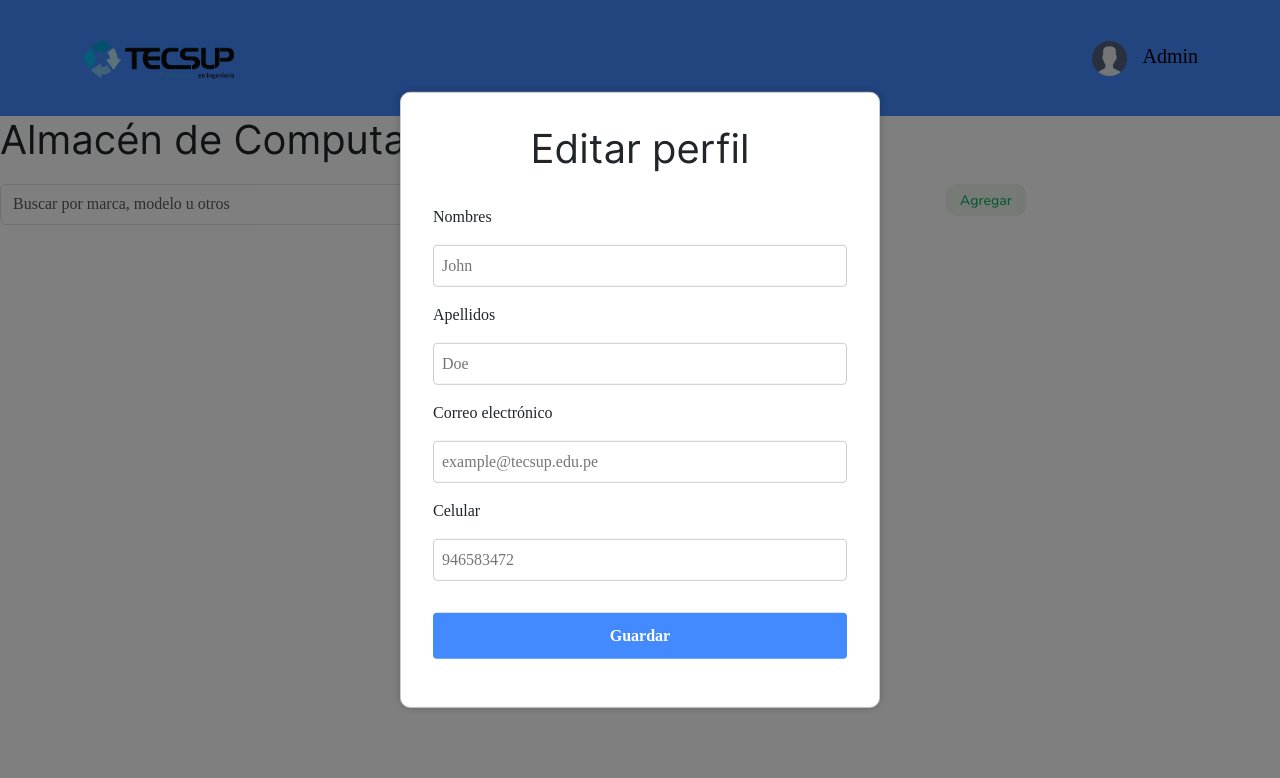
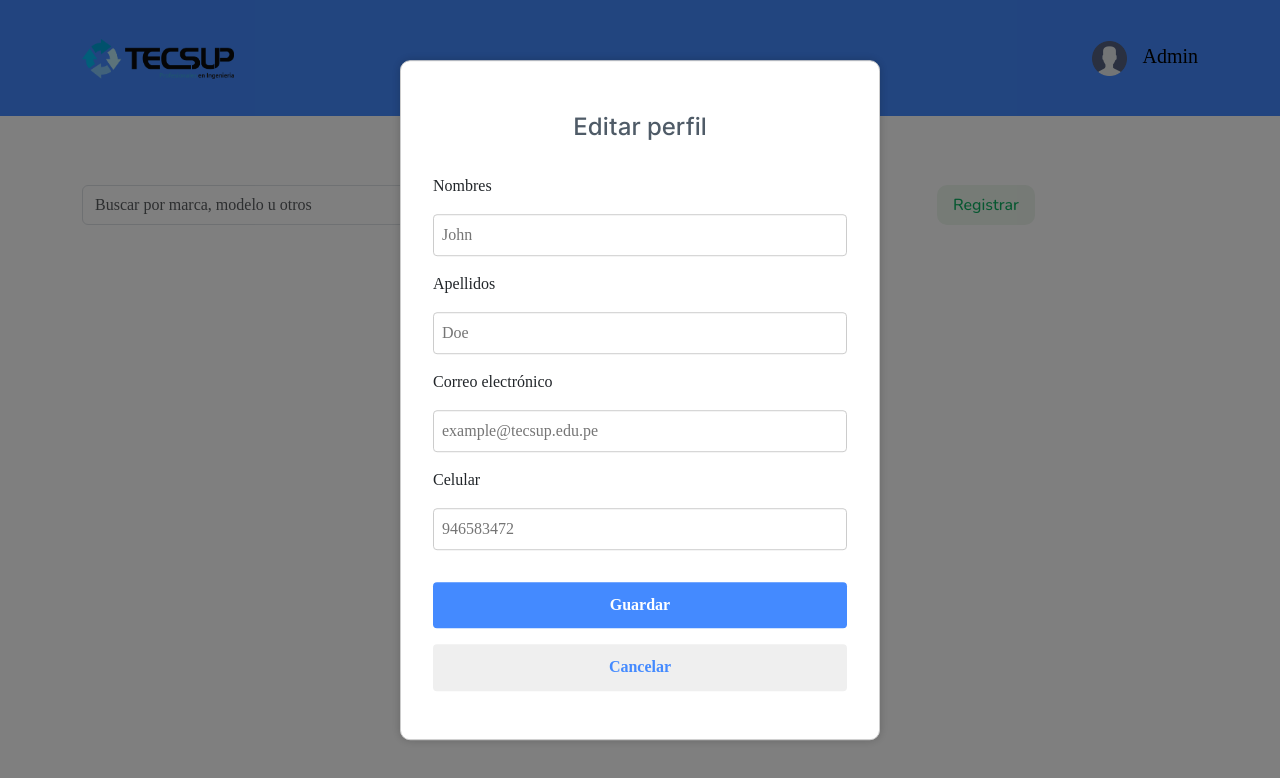
Before and after one commit to dannycastilloo/Smart-Reserve, a React (Vite) app: page /store in a window 1280 px wide. Both pictures are taken after a click on the button "Admin". Shown: the top 778 px of the page. Built offline with nearby package versions, Linux system fonts and the light colour scheme; no server answers; a web font is replaced by a local one.

Commit message:
Add PC Modal

```diff
--- a/src/components/FilterPC.jsx
+++ b/src/components/FilterPC.jsx
@@ -1,12 +1,54 @@
+import { useState, useEffect, useRef } from "react"
+import { PCModal } from "./PCModal"
+
 export const FilterPC = () => {
+    const [isModalOpen, setIsModalOpen] = useState(false)
+
+    const openModal = () => {
+        setIsModalOpen(true)
+    }
+
+    const closeModal = () => {
+        setIsModalOpen(false)
+    }
+
+    const modalRef = useRef(null);
+
+    useEffect(() => {
+        const handleClickOutside = (event) => {
+            if (modalRef.current && !modalRef.current.contains(event.target) && isModalOpen) {
+                closeModal();
+            }
+        };
+
+        window.addEventListener('mousedown', handleClickOutside);
+
+        return () => {
+            window.removeEventListener('mousedown', handleClickOutside);
+        };
+    }, [isModalOpen]);
+
     return (
+        <>
             <div className="filter-table">
                 <form className="d-flex filter-pc" role="search">
 
                     <input className="form-control me-2" type="search" placeholder="Buscar por marca, modelo u otros" aria-label="Search"></input>
                 </form>
                 <button className="filtros"> <img src="../src/assets/Filter.svg" alt="Filtros" />Filtros</button>
-            <button className="agregar">Agregar</button>
+                <button className="registrar" onClick={openModal}>Registrar</button>
             </div>
+
+            {isModalOpen && (
+                <>
+                    <div className="modal-background"></div>
+                    <div className="modal-overlay">
+                        <div className="modal-container" ref={modalRef}>
+                            <PCModal closeModal={closeModal} />
+                        </div>
+                    </div>
+                </>
+            )}
+        </>
     )
 }
--- a/src/components/NavBar.jsx
+++ b/src/components/NavBar.jsx
@@ -55,7 +55,7 @@ const NavBar = () => {
             <div className="container-menu">
                 <div className="cont-menu">
                     <nav>
-                        <NavLink to="/"><img className="nav-icon" src="../src/assets/inicio.svg" alt="Inicio" />Inicio</NavLink>
+                        <NavLink to="/home"><img className="nav-icon" src="../src/assets/inicio.svg" alt="Inicio" />Inicio</NavLink>
                         <NavLink to="/reserve"><img className="nav-icon" src="../src/assets/pc.svg" alt="Reservas" />Reservas</NavLink>
                         <NavLink to="/stats"><img className="nav-icon" src="../src/assets/stats.svg" alt="Estadísticas" />Estadísticas</NavLink>
                         <NavLink to="/store"><img className="nav-icon" src="../src/assets/store.svg" alt="Almacén" />Almacén</NavLink>
--- /dev/null
+++ b/src/components/PCModal.jsx
@@ -0,0 +1,26 @@
+export const PCModal = ({ closeModal }) => {
+    return (
+        <>
+            <div className="project-modal">
+                <h1 className="title">Agregar Computadora</h1>
+
+                <label>Código</label>
+                <input className="project-name" type="text" id="codigo" name="codigo" placeholder="LAB1502-04" />
+
+                <label>Marca</label>
+                <input className="project-name" type="text" id="marca" name="marca" placeholder="HP" />
+
+                <label>Modelo</label>
+                <input className="project-name" type="text" id="modelo" name="modelo" placeholder="ThinkCentre" />
+
+                <label>Software Instalados</label>
+                <input className="project-name" type="text" id="software" name="software" placeholder="Xamarin" />
+
+                <div>
+                    <button className="button-filled" onClick={closeModal}>Guardar</button>
+                    <button className="button-outline" onClick={closeModal}>Cancelar</button>
+                </div>
+            </div>
+        </>
+    )
+}
--- a/src/components/ProfileModal.jsx
+++ b/src/components/ProfileModal.jsx
@@ -2,7 +2,7 @@ export const ProfileModal = ({ closeModal }) => {
     return (
         <>
             <div className="project-modal">
-                <h1>Editar perfil</h1>
+                <h1 className="title">Editar perfil</h1>
 
                 <label>Nombres</label>
                 <input className="project-name" type="text" id="nombre" name="nombre" placeholder="John" />
@@ -16,7 +16,10 @@ export const ProfileModal = ({ closeModal }) => {
                 <label>Celular</label>
                 <input className="project-name" type="phone" id="celular" name="celular" placeholder="946583472" />
 
-                <button className="button-project" onClick={closeModal}>Guardar</button>
+                <div>
+                    <button className="button-filled" onClick={closeModal}>Guardar</button>
+                    <button className="button-outline" onClick={closeModal}>Cancelar</button>
+                </div>
             </div>
         </>
     )
--- a/src/components/Table.jsx
+++ b/src/components/Table.jsx
@@ -43,15 +43,12 @@ export const Table = () => {
     };
 
     const rejectReservation = (reservation) => {
-        // Actualizar el estado y active en la base de datos
         const reservationRef = ref(db, `Reserves/${reservation.key}`);
         update(reservationRef, { State: 'Rechazada', Active: 0 });
 
-        // Mover la reserva a PastReserves
         const pastReservesRef = ref(db, 'PastReserves');
         push(pastReservesRef, reservation);
 
-        // Eliminar la reserva de Reserves
         remove(reservationRef);
     };
 
--- a/src/index.css
+++ b/src/index.css
@@ -28,7 +28,7 @@
 
 .title {
     text-align: center;
-    margin-top: 45px;
+    margin-top: 20px;
     color: #4F5B67;
     font-size: 24px;
     font-family: "Inter-Medium";
@@ -64,12 +64,21 @@
     margin: 0 auto;
 }
 
+.registrar {
+    color: #0CAF60;
+    background-color: #EDF6ED;
+    border: none;
+    border-radius: 10px;
+    font-family: 'Nunito-Medium';
+    margin: 0 auto;
+    padding: 0.5rem 1rem;
+}
+
 .agregar {
     color: #0CAF60;
     background-color: #EDF6ED;
     border: none;
     border-radius: 10px;
-    padding: 0 0.8rem;
     font-family: 'Nunito-Medium';
     width: 80px;
     height: 32px;
@@ -82,7 +91,6 @@
     background-color: #FFECEC;
     border: none;
     border-radius: 10px;
-    padding: 0 0.8rem;
     font-family: 'Nunito-Medium';
     width: 80px;
     height: 32px;
@@ -269,11 +277,10 @@ h1 {
     color: #767676;
 }
 
-.button-project {
+.button-filled {
     border-radius: 4px;
     background-color: #448AFF;
     color: white;
-    border-radius: 4px;
     display: block;
     margin: 1rem auto;
     border: none;
@@ -282,8 +289,20 @@ h1 {
     font-weight: bold;
 }
 
-.button-project:hover {
+.button-filled:hover {
     background-color: #3677e6;
+}
+
+.button-outline {
+    border-radius: 4px;
+    border: #448AFF 2px solid;
+    color: #448AFF;
+    display: block;
+    margin: 1rem auto;
+    border: none;
+    padding: 0.7rem 1.4rem;
+    width: 100%;
+    font-weight: bold;
 }
 
 .modal-background {
--- a/src/routes/StoreScreen.jsx
+++ b/src/routes/StoreScreen.jsx
@@ -1,10 +1,13 @@
 import { FilterPC } from "../components/FilterPC"
 
 export const StoreScreen = () => {
+
     return (
         <>
-            <h1>Almacén de Computadoras</h1>
-            <FilterPC />
+            <div className="container">
+                <h1 className="title">Almacén de Computadoras</h1>
+                <FilterPC />
+            </div>
         </>
     )
 }
```
Lines whose indentation alone changed are shown as unchanged.
